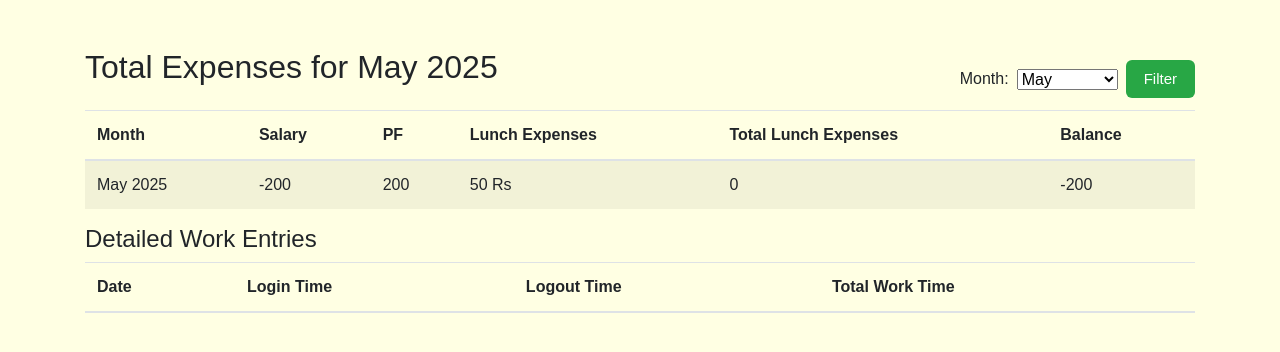
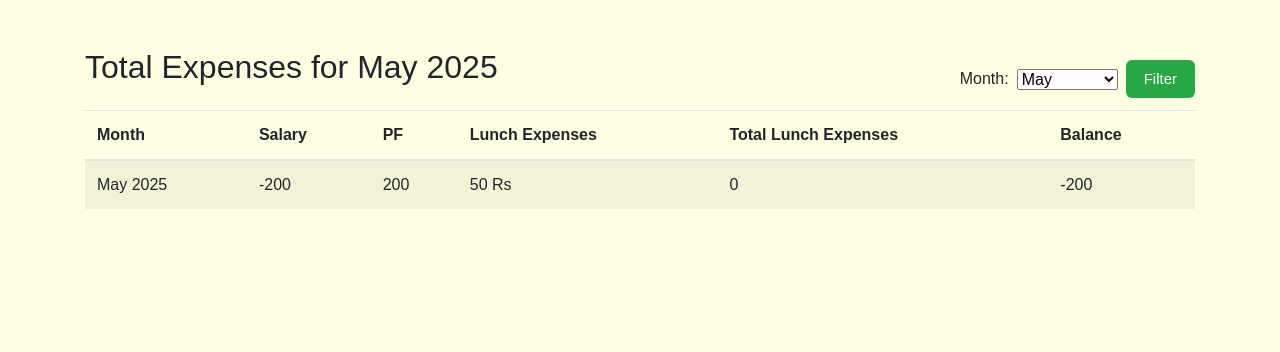
Before and after one commit to ashishkekan/Timelogix, a Django app: page /expenses/ in a window 1280 px wide. Shown: the part 57-409 px from the top of the page. Run offline with Django 5.2, Linux system fonts and the light colour scheme; the visitor is signed in with stand-in values (Sample User, id 1); data comes from the database, SQL or seed files in the repository; data that the repository does not hold is empty; some libraries are stand-ins or nearby versions.

Commit message:
Remove some code

```diff
--- a/avg_calc/templates/registration/profile.html
+++ b/avg_calc/templates/registration/profile.html
@@ -66,7 +66,7 @@
             <div class="card mb-4">
                 <div class="card-body">
                     <ul class="list-group">
-                        <h5><a href="{% url 'recent_activity' %}">Recent Activity</a></h5>
+                        <h5>For checking  your recent activity, click here: <a href="{% url 'recent_activity' %}">Recent Activity</a></h5>
                     </ul>
                 </div>
             </div>
--- a/avg_calc/templates/worktime/total_expenses.html
+++ b/avg_calc/templates/worktime/total_expenses.html
@@ -37,26 +37,5 @@
             </tr>
         </tbody>
     </table>
-    <h4>Detailed Work Entries</h4>
-    <table class="table table-striped">
-        <thead>
-            <tr>
-                <th>Date</th>
-                <th>Login Time</th>
-                <th>Logout Time</th>
-                <th>Total Work Time</th>
-            </tr>
-        </thead>
-        <tbody>
-            {% for entry in entries %}
-            <tr>
-                <td>{{ entry.date }}</td>
-                <td>{{ entry.login_time }}</td>
-                <td>{{ entry.logout_time }}</td>
-                <td>{{ entry.total_work_time }}</td>
-            </tr>
-            {% endfor %}
-        </tbody>
-    </table>
 </div>
 {% endblock %}
```
